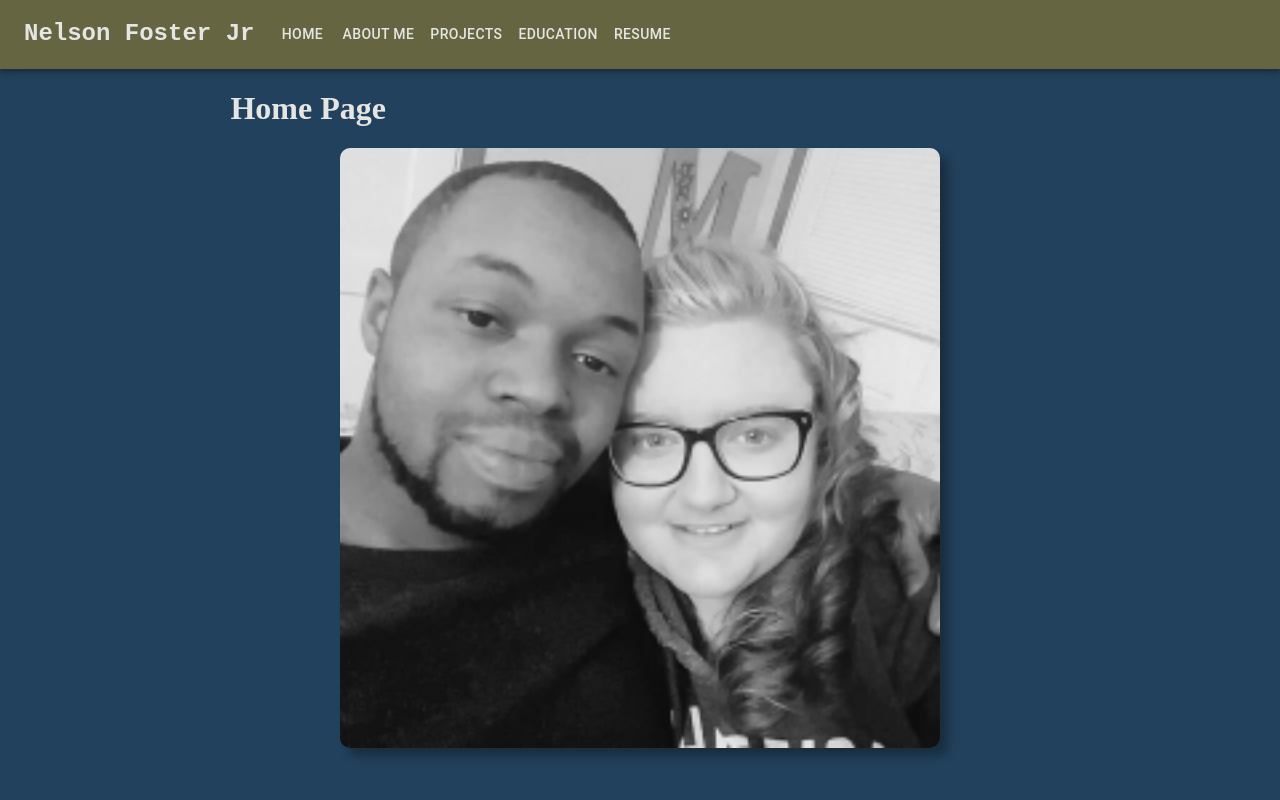
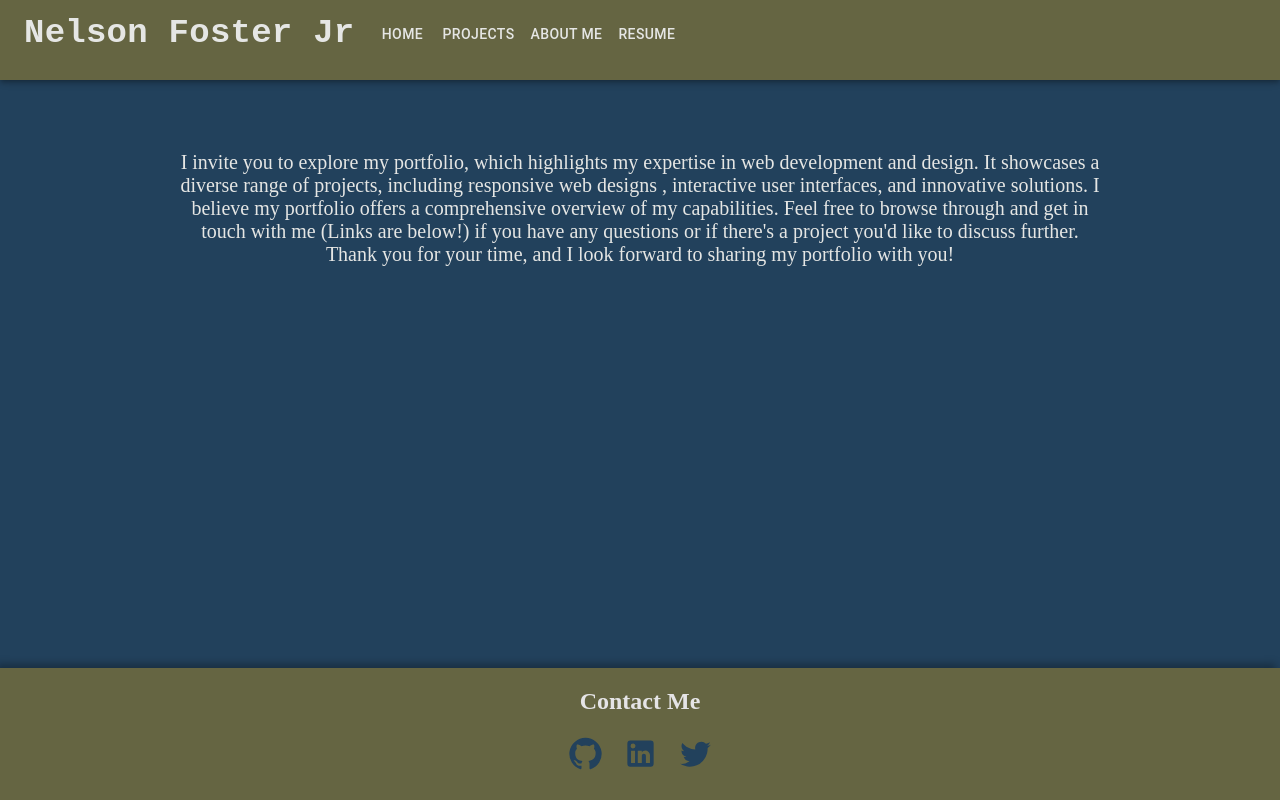
Before and after one commit to MoxUFO/react-port, a React (Create React App) app: page / in a window 1280 px wide. Shown: the top 800 px of the page. Built offline with nearby package versions, Linux system fonts and the light colour scheme.

Commit message:
update header and resume link

```diff
--- a/src/components/Header.js
+++ b/src/components/Header.js
@@ -9,11 +9,12 @@ import MenuIcon from '@mui/icons-material/Menu';
 import Container from '@mui/material/Container';
 import Button from '@mui/material/Button';
 import MenuItem from '@mui/material/MenuItem';
+import CottageIcon from '@mui/icons-material/Cottage';
 import '../styles/Header.css'
 // import zIndex from '@mui/material/styles/zIndex';
 
 
-const pages = ['Home', 'About Me', 'Projects', 'Education','Resume'];
+const pages = ['Home','Projects', 'About Me' ,'Resume'];
 
 function ResponsiveHeader({ handlePageChange }) {
   const [anchorElNav, setAnchorElNav] = React.useState(null);
@@ -32,13 +33,13 @@ function ResponsiveHeader({ handlePageChange }) {
     backgroundColor: 'rgb(101, 101, 66)',
     zIndex: '10',
 
-    }} position="static">
+    }} position="fixed">
       <Container   maxWidth="xl">
         <Toolbar  disableGutters>
           <Typography
-            variant="h5"
+            variant="h4"
             noWrap
-            component="h5"
+            component="h4"
             href="/"
             sx={{
               mr: 2,
--- a/src/components/PortfolioContainer.js
+++ b/src/components/PortfolioContainer.js
@@ -32,7 +32,7 @@ export default function PortfolioContainer() {
 
   const handlePageChange = (page) =>{
     if (page === "Resume") {
-      window.open('https://drive.google.com/file/d/1VXkVYiopCHsOTIYVv0Mw0YiPU-NPvq3S/view')
+      window.open('https://1drv.ms/w/s!Au2dQuq0cjMFgT1KhUIOMv0dnX0H?e=AR74Ap')
     } else {
       setCurrentPage(page)
     }
--- a/src/components/pages/Home.js
+++ b/src/components/pages/Home.js
@@ -7,7 +7,6 @@ export default function Home() {
     <div className='home-container'>
       <h1 className='home' >Home Page</h1>
       <div className='intro'>
-          <img className='the-img' src={Pic} alt=''></img>
         <p className='intro-body'>
         I invite you to explore my portfolio, which highlights my expertise in web development
          and design. It showcases a diverse range of projects, including responsive web designs
```
Also changed, not shown: src/components/num.js (deleted, +0 -9 lines).
